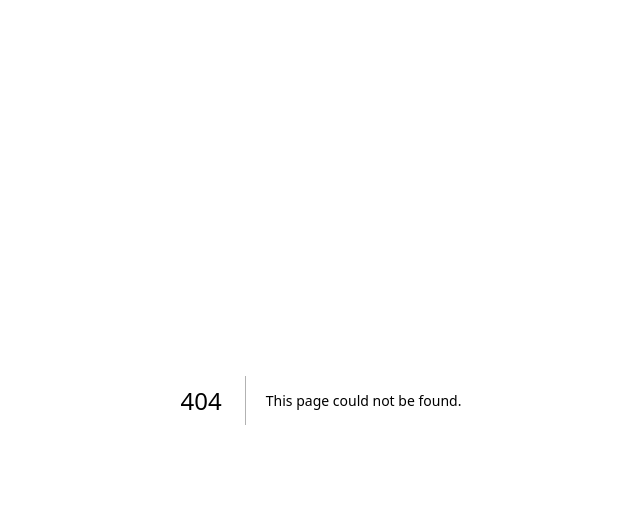
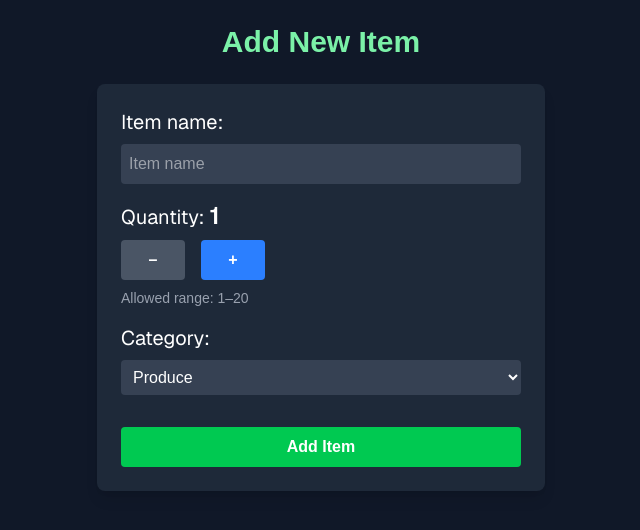
Before and after one commit to phathuy/cprg306-assignments, a Next.js app: page /week-5 in a window 1280 px wide. Before the commit this address had no page. Shown: the top 530 px of the page, without its empty margins (319-959 px from the left). Built offline with nearby package versions, Linux system fonts and the light colour scheme.

Commit message:
commit week-5 code

```diff
--- a/app/page.js
+++ b/app/page.js
@@ -1,5 +1,4 @@
 import Link from "next/link";
-import Page from "./week-2/page";
 
 export default function Home() {
   return (
@@ -8,6 +7,7 @@ export default function Home() {
       <Link href="/week-2">Go to Week 2 → </Link>
       <Link href="/week-3">Go to Week 3 → </Link>
       <Link href="/week-4">Go to Week 4 → </Link>
+      <Link href="/week-5">Go to Week 5 → </Link>
     </main>
   );
 }
--- /dev/null
+++ b/app/week-5/new-item.js
@@ -0,0 +1,117 @@
+"use client";
+import { useState } from "react";
+
+export default function NewItem() {
+  const [quantity, setQuantity] = useState(1);
+  const [name, setName] = useState("");
+  const [category, setCategory] = useState("produce");
+
+  const increment = () => {
+    if (quantity < 20) {
+      setQuantity(quantity + 1);
+    }
+  };
+
+  const decrement = () => {
+    if (quantity > 1) {
+      setQuantity(quantity - 1);
+    }
+  };
+
+  const handleSubmit = (event) => {
+    event.preventDefault();
+
+    // Item object
+    const item = {
+      name,
+      quantity,
+      category,
+    };
+
+    console.log(item);
+    alert(
+      `Item: ${item.name}\nQuantity: ${item.quantity}\nCategory: ${item.category}`
+    );
+
+    // Reset form
+    setName("");
+    setQuantity(1);
+    setCategory("produce");
+  };
+
+  return (
+    <form
+      onSubmit={handleSubmit}
+      className="bg-gray-800 rounded-lg p-6 shadow-lg w-full max-w-md flex flex-col space-y-4"
+    >
+      {/* Item Name */}
+      <div className="flex flex-col space-y-2">
+        <label className="text-white text-xl font-sans">Item name:</label>
+        <input
+          type="text"
+          required
+          value={name}
+          onChange={(event) => setName(event.target.value)}
+          className="p-2 rounded bg-gray-700 text-white  focus:outline-none focus:ring-2 focus:ring-green-500"
+          placeholder="Item name"
+        />
+      </div>
+
+      {/* Quantity */}
+      <div className="flex flex-col space-y-2">
+        <p className="text-xl font-sans text-white">
+          Quantity: <span className="font-semibold text-2xl">{quantity}</span>
+        </p>
+        <div className="flex">
+          <button
+            type="button"
+            onClick={decrement}
+            disabled={quantity === 1}
+            className="w-16 bg-red-500 hover:bg-red-700 disabled:bg-gray-600 disabled:cursor-not-allowed text-white font-bold py-2 px-4 rounded"
+          >
+            –
+          </button>
+          <button
+            type="button"
+            onClick={increment}
+            disabled={quantity === 20}
+            className="w-16 bg-blue-500 hover:bg-blue-700 disabled:bg-gray-600 disabled:cursor-not-allowed text-white font-bold py-2 px-4 rounded ml-4"
+          >
+            +
+          </button>
+        </div>
+        <p className="text-sm text-gray-400">Allowed range: 1–20</p>
+      </div>
+
+      {/* Category */}
+      <div className="flex flex-col space-y-2">
+        <label className="text-white text-xl font-sans">Category:</label>
+        <select
+          value={category}
+          onChange={(event) => setCategory(event.target.value)}
+          className="p-2 rounded bg-gray-700 text-white focus:outline-none focus:ring-2 focus:ring-green-500"
+        >
+          <option value="produce">Produce</option>
+          <option value="dairy">Dairy</option>
+          <option value="bakery">Bakery</option>
+          <option value="meat">Meat</option>
+          <option value="frozen foods">Frozen Foods</option>
+          <option value="canned goods">Canned Goods</option>
+          <option value="dry goods">Dry Goods</option>
+          <option value="beverages">Beverages</option>
+          <option value="snacks">Snacks</option>
+          <option value="household">Household</option>
+          <option value="other">Other</option>
+        </select>
+      </div>
+
+      {/* "Add item" submit button */}
+      <button
+        type="submit"
+        className="bg-green-500 hover:bg-green-700 text-white font-bold py-2 px-4 rounded mt-4"
+      >
+        Add Item
+      </button>
+    </form>
+  );
+}
--- /dev/null
+++ b/app/week-5/page.js
@@ -0,0 +1,10 @@
+import NewItem from "./new-item";
+
+export default function Page() {
+  return (
+    <main className="min-h-screen bg-gray-900 flex flex-col items-center p-6">
+      <h1 className="text-3xl font-bold text-green-300 mb-6">Add New Item</h1>
+      <NewItem />
+    </main>
+  );
+}
```
